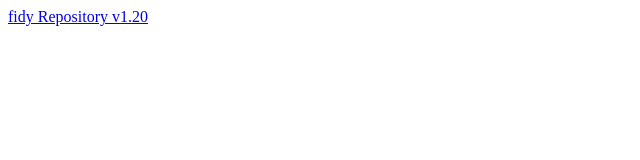
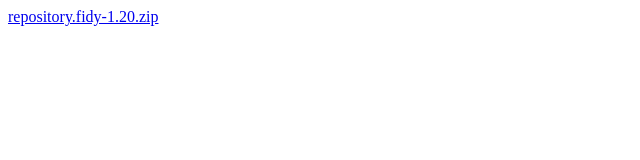
Before and after one commit to fidyBG/fidy.repository, a plain HTML site: page index.html in a window 1280 px wide. Shown: the full height of the page, 0-640 px from the left. Drawn offline with Linux system fonts and the light colour scheme.

Commit message:
Update index.html

```diff
--- a/index.html
+++ b/index.html
@@ -1,5 +1,5 @@
 <html>
 <body>
-<a href="repository.fidy-1.20.zip">fidy Repository v1.20</a>
+<a href="repository.fidy-1.20.zip">repository.fidy-1.20.zip</a>
 </body>
 </html>
```
